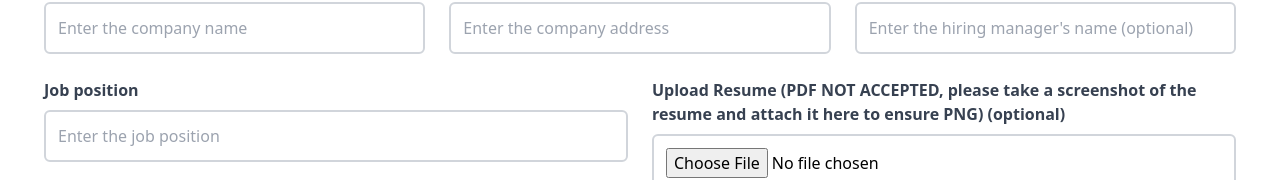
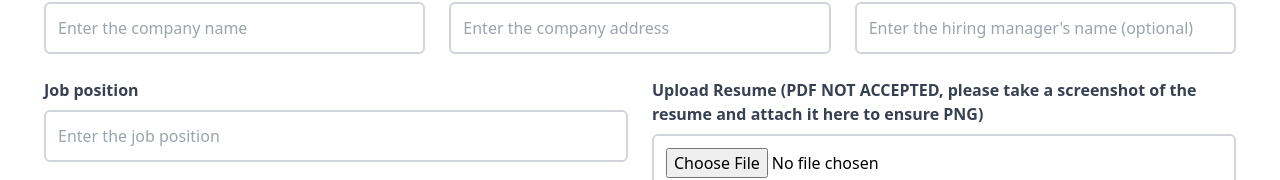
Before and after one commit to ericnii/coverSume, a React (Create React App) app in the folder cover-sume/: page /cover in a window 1280 px wide. Shown: the part 546-726 px from the top of the page. Built offline with nearby package versions, Linux system fonts and the light colour scheme.

Commit message:
Update cover.js

```diff
--- a/cover-sume/src/cover.js
+++ b/cover-sume/src/cover.js
@@ -186,10 +186,11 @@ function CoverLetterGenerator() {
             </div>
             {/* File upload input */}
             <div className="flex flex-col flex-1 min-w-[300px]">
-              <label className="mb-2 font-bold text-gray-700">Upload Resume (PDF NOT ACCEPTED, please take a screenshot of the resume and attach it here to ensure PNG) (optional)</label>
+              <label className="mb-2 font-bold text-gray-700">Upload Resume (PDF NOT ACCEPTED, please take a screenshot of the resume and attach it here to ensure PNG)</label>
               <input
                 type="file"
                 name="resume"
+                required
                 onChange={e => setResumeFile(e.target.files[0])}
                 className="p-3 border-2 border-gray-300 rounded-md"
               />
```
